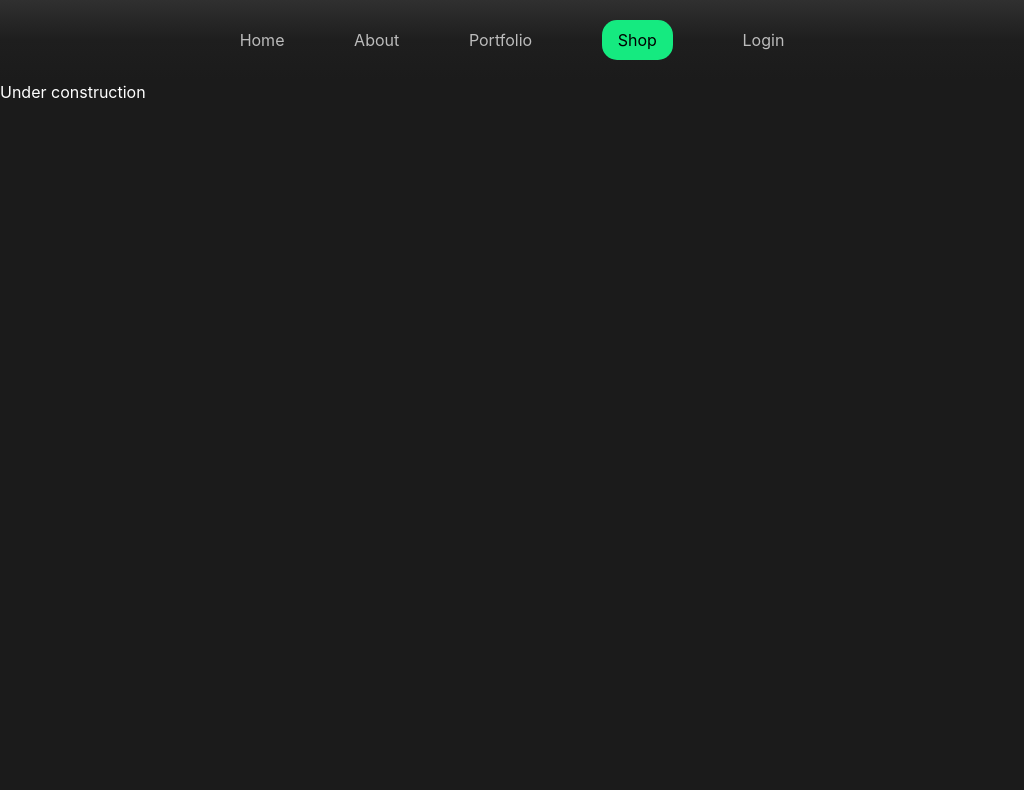
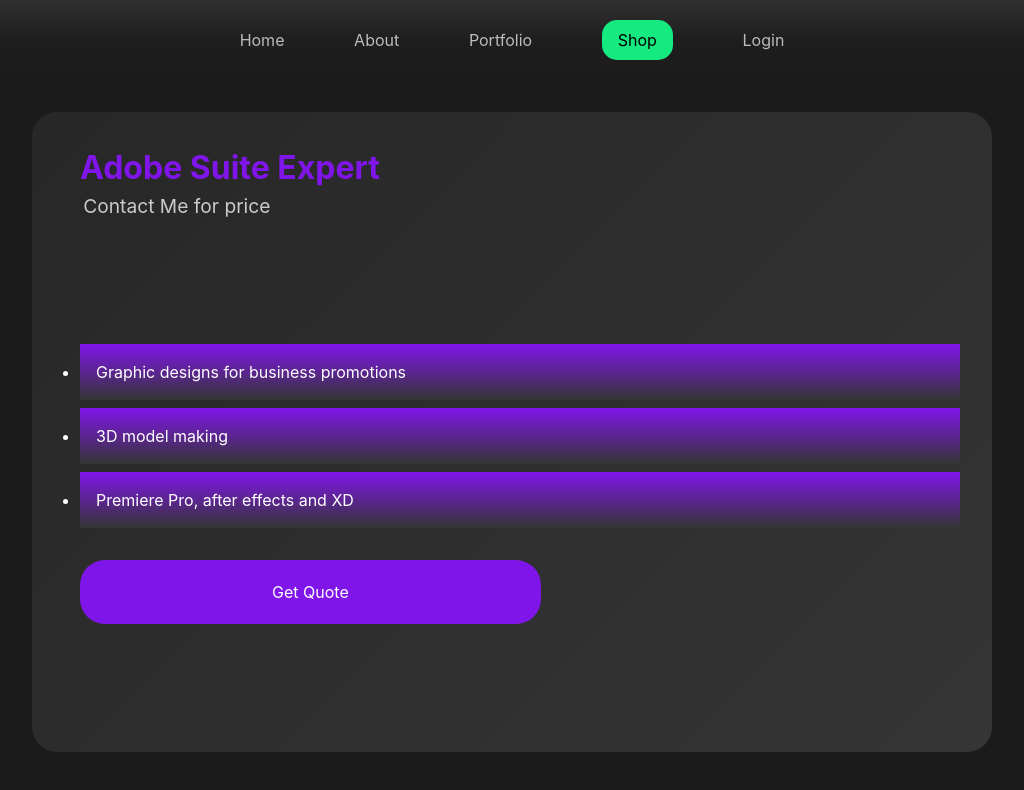
Before and after one commit to Seroxdesign/SerotoninPortfolios, a React (Create React App) app: page /shop in a window 1024 px wide. Shown: the top 790 px of the page. Built offline with nearby package versions, Linux system fonts and the light colour scheme.

Commit message:
added basic services page

```diff
--- /dev/null
+++ b/src/assets/Data/Services/services.js
@@ -0,0 +1,31 @@
+const services = [
+  {
+    title: 'Adobe Suite Expert',
+    list: [
+     'Graphic designs for business promotions',
+     '3D model making ',
+     'Premiere Pro, after effects and XD',
+    ],
+    price: 'Contact Me for price',
+  },
+  {
+    title: 'Album Artwork',
+    list: [
+    'Business Development',
+    'Logos tailored to you',
+    'Stunning Graphics and Colors'
+  ],
+    price: 'Staring from 150$',
+  },
+  {
+    title: 'Illustrations and Character Creation',
+    list: [
+      'Custom Character Animations',
+      'Personalized Illustrations and Vectors',
+      'Quality Artwork to match your business',
+    ],
+    price: 'Staring from 25$',
+  },
+]
+
+export default services;
--- /dev/null
+++ b/src/components/Layout/ServiceGrid/index.js
@@ -0,0 +1,14 @@
+import React from 'react'
+import ServiceCard from '../../Simple/ServiceCard'
+import services from '../../../assets/Data/Services/services'
+import styles from './styles.module.css'
+
+export default function ServiceGrid() {
+  return (
+    <div className={styles.service_grid}>
+      {services.map((service, i)=> {
+        return <ServiceCard title={service.title} list={service.list} price={service.price}/>
+      })}
+    </div>
+  )
+}
--- /dev/null
+++ b/src/components/Layout/ServiceGrid/styles.module.css
@@ -0,0 +1,22 @@
+
+@media screen and (min-width: 1024px) {
+  .service_grid{
+    height: 100%;
+    width: 100%;
+    display: grid;
+    grid-template-columns: repeat(3, 1fr);
+    padding: 2em;
+    grid-gap: 2em;
+  }
+}
+
+@media screen and (max-width: 1024px) {
+  .service_grid{
+    height: 100%;
+    width: 100%;
+    background-color: #1b1b1b;
+    overflow-y: scroll;
+    display: flex;
+    flex-direction: column;
+  }
+}
--- /dev/null
+++ b/src/components/Simple/ServiceCard/index.js
@@ -0,0 +1,36 @@
+import React from 'react'
+import formLinks from '../../../assets/Forms/FormLinks'
+import styles from './styles.module.css'
+
+
+export default function ServiceCard(props) {
+  return (
+    <div className={styles.service_card}>
+
+      <div className={styles.service_section}>
+        <h2 className={styles.main_header}>
+          {props.title}
+        </h2>
+
+        <h3 className={styles.second_header}>
+          {props.price}
+        </h3>
+      </div>
+
+
+      <ul>
+        {props.list.map((service, i) => {
+          return <li className={styles.service_item}>
+            {service}
+          </li>
+        })}
+      </ul>
+
+      <a href={`${formLinks.contact_form}`} target={"_blank"}>
+          <button className={styles.button}>
+            Get Quote
+          </button>
+        </a>
+    </div>
+  )
+}
--- /dev/null
+++ b/src/components/Simple/ServiceCard/styles.module.css
@@ -0,0 +1,96 @@
+
+@media screen and (min-width: 1024px) {
+  .service_card{
+    height: 100%;
+    width: 100%;
+    background-image: linear-gradient(-45deg, #353535, #272727);
+    border-radius: 25px;
+    padding: 2em;
+    box-sizing: border-box;
+    color: white;
+    display: grid;
+    grid-template-rows: repeat(3,1fr);
+  }
+
+  .service_card:hover{
+    box-shadow: 3px 3px 10px #9944ee92;
+  }
+
+  .second_header{
+    font-size: larger;
+    color: rgba(255, 255, 255, 0.755);
+  }
+
+  .button{
+    height: 8vh;
+    width: 15vw;
+    background-color: #8015EA;
+    border-radius: 25px;
+    margin-top: 5em;
+  }
+
+  .service_section{
+    height: 70%;
+    width: 100%;
+    display: flex;
+    flex-direction: column;
+    justify-content: space-between;
+  }
+
+  .main_header{
+    font-size: xx-large;
+    color: #8015EA;
+    font-weight: 700;
+  }
+
+  .service_item{
+
+    background: linear-gradient(#8015EA, #353535);
+    padding: 1em;
+  }
+}
+
+@media screen and (max-width: 1024px) {
+  .service_card{
+    height: 100vh;
+    width: 100%;
+    margin-bottom: 5em;
+  }
+
+  .second_header{
+    font-size: larger;
+    color: rgba(255, 255, 255, 0.755);
+    margin-left: 1em;
+  }
+
+  .button{
+    height: 8vh;
+    margin-left: 1em;
+    width: 45vw;
+    background-color: #8015EA;
+    border-radius: 25px;
+    margin-top: 2em;
+  }
+
+  .service_section{
+    height: 30%;
+    width: 100%;
+    display: flex;
+    flex-direction: column;
+  }
+
+  .main_header{
+    font-size: xx-large;
+    color: #8015EA;
+    margin-left: 0.5em;
+    font-weight: 700;
+  }
+
+  .service_item{
+    margin-left: 1em;
+    color: white;
+    margin-top: 0.5em;
+    background: linear-gradient(#8015EA, #353535);
+    padding: 1em;
+  }
+}
--- a/src/pages/Shop/index.js
+++ b/src/pages/Shop/index.js
@@ -1,6 +1,7 @@
 import React from 'react'
 import { getAnalytics, logEvent } from "firebase/analytics";
 import Navbar from '../../components/Layout/Navbar';
+import ServiceGrid from '../../components/Layout/ServiceGrid';
 import { Grid, GridItem } from '@chakra-ui/react'
 import { createBreakpoints } from '@chakra-ui/theme-tools'
 import styles from './styles.module.css'
@@ -18,7 +19,9 @@
         <Navbar/>
       </GridItem>
 
-      <h1 style={{color: 'white'}}>Under construction</h1>
+      <GridItem colSpan={5} rowSpan={9}>
+        <ServiceGrid />
+      </GridItem>
     </Grid>
   )
 }
```
